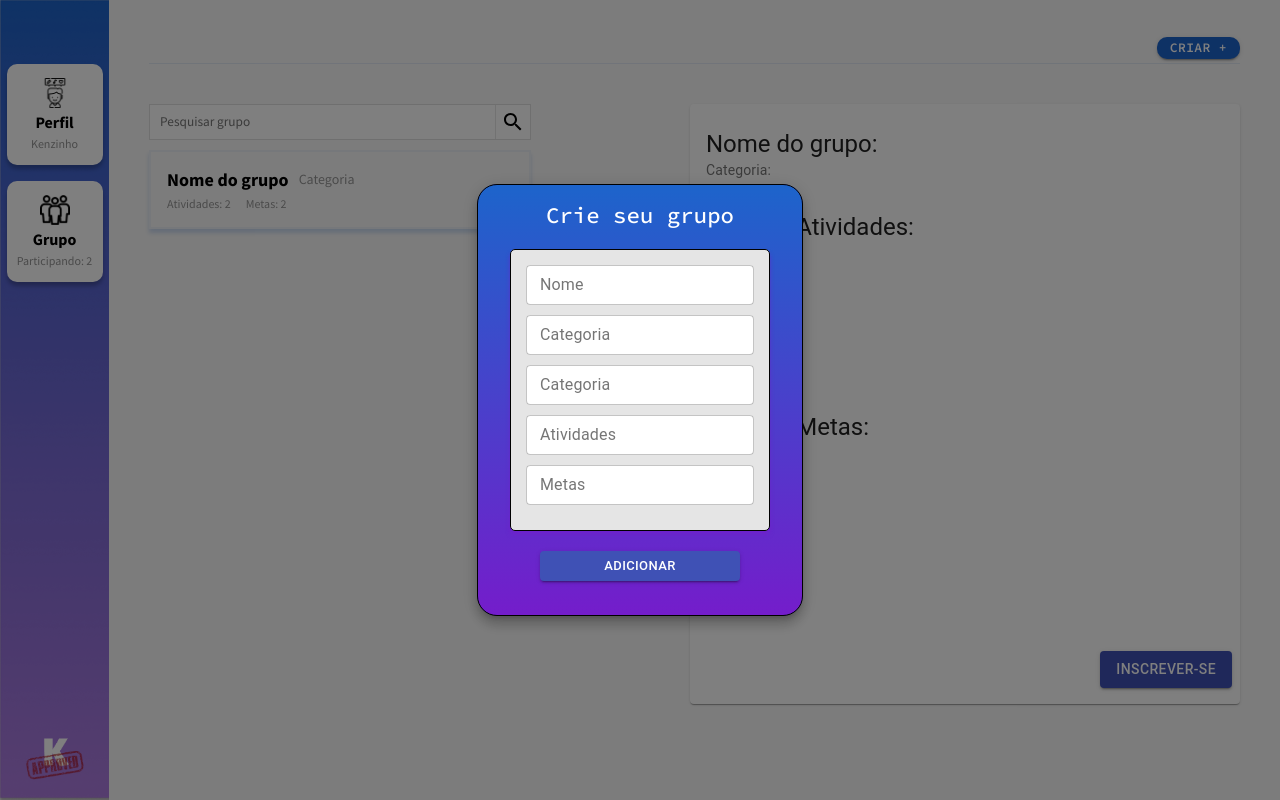
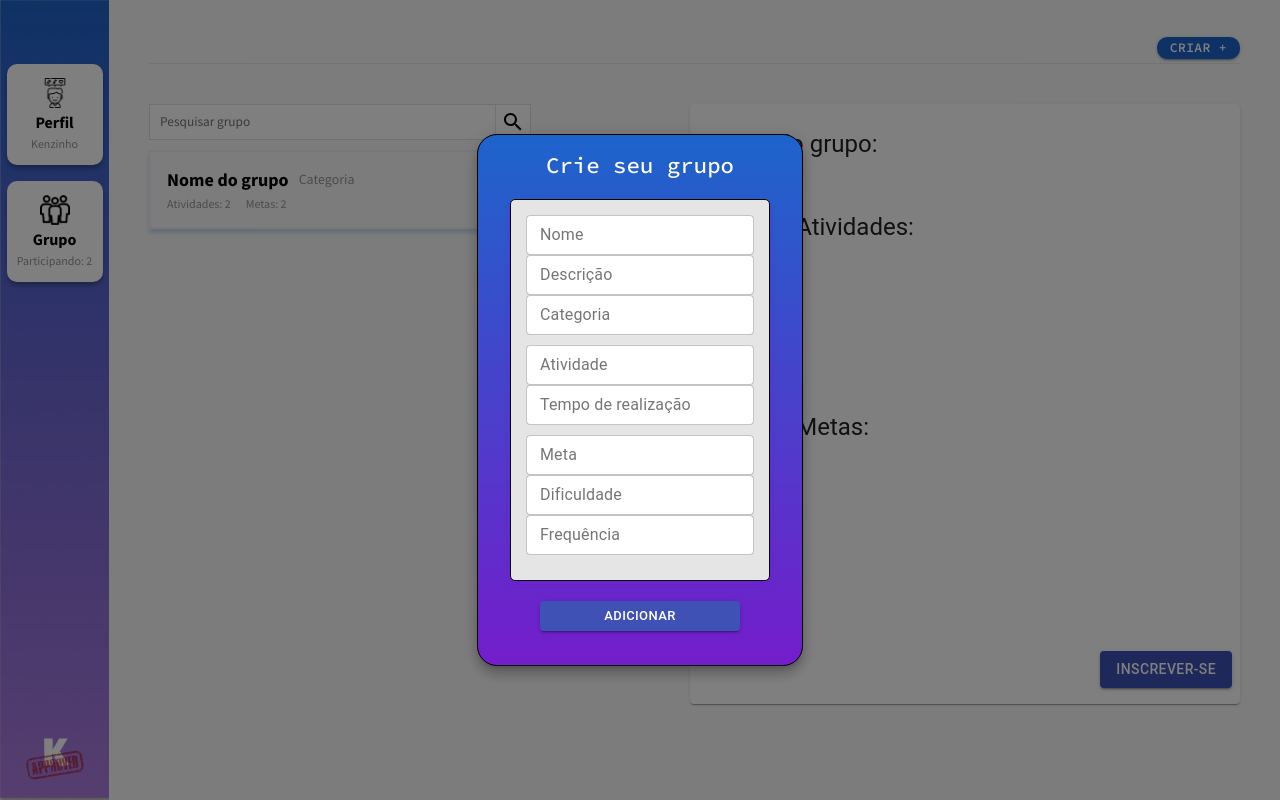
Before and after one commit to ayamello/kenzinhos-approved, a React (Create React App) app: page /groups in a window 1280 px wide. Both pictures are taken after a click on the button "CRIAR +". Built offline with nearby package versions, Linux system fonts and the light colour scheme; no server answers.

Commit message:
feat(creation activity): create input text

```diff
--- a/src/Components/CreateGroupsModal/index.js
+++ b/src/Components/CreateGroupsModal/index.js
@@ -92,18 +92,16 @@ const CreateGroups = () => {
                       color="primary"
                       {...register("name")}
                     />
-                  </InputContainer>
-                  <InputContainer>
+
                     <TextField
                       size="small"
                       id="outlined-basic"
-                      label="Categoria"
+                      label="Descrição"
                       variant="outlined"
                       color="primary"
                       {...register("description")}
                     />
-                  </InputContainer>
-                  <InputContainer>
+
                     <TextField
                       size="small"
                       id="outlined-basic"
@@ -113,11 +111,19 @@ const CreateGroups = () => {
                       {...register("category")}
                     />
                   </InputContainer>
+
                   <InputContainer>
                     <TextField
                       size="small"
                       id="outlined-basic"
-                      label="Atividades"
+                      label="Atividade"
+                      variant="outlined"
+                      color="primary"
+                    />
+                    <TextField
+                      size="small"
+                      id="outlined-basic"
+                      label="Tempo de realização"
                       variant="outlined"
                       color="primary"
                     />
@@ -126,7 +132,21 @@ const CreateGroups = () => {
                     <TextField
                       size="small"
                       id="outlined-basic"
-                      label="Metas"
+                      label="Meta"
+                      variant="outlined"
+                      color="primary"
+                    />
+                    <TextField
+                      size="small"
+                      id="outlined-basic"
+                      label="Dificuldade"
+                      variant="outlined"
+                      color="primary"
+                    />
+                    <TextField
+                      size="small"
+                      id="outlined-basic"
+                      label="Frequência"
                       variant="outlined"
                       color="primary"
                     />
```
